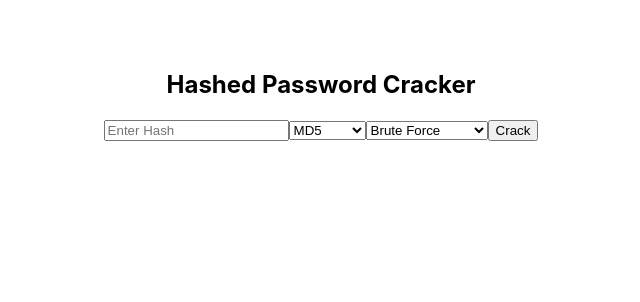
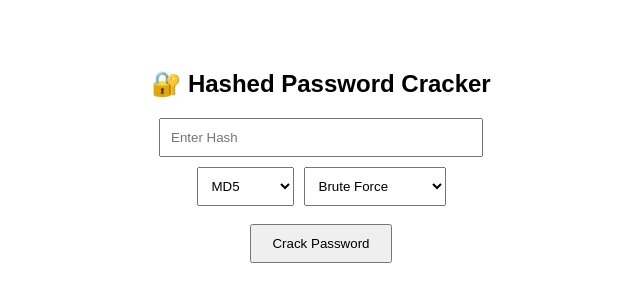
Before and after one commit to anukharvi/hashed-password-cracker-frontend, a React (Create React App) app: page / in a window 1280 px wide. Shown: the top 302 px of the page, without its empty margins (319-959 px from the left). Built offline with nearby package versions, Linux system fonts and the light colour scheme.

Commit message:
Updated App.js with improved UI and fixed API call

```diff
--- a/src/App.js
+++ b/src/App.js
@@ -6,49 +6,70 @@ function App() {
     const [algorithm, setAlgorithm] = useState("md5");
     const [method, setMethod] = useState("brute-force");
     const [result, setResult] = useState(null);
+    const [error, setError] = useState("");
+
+    // ✅ Correct Backend API URL
+    const API_URL = "https://hashed-password-cracker-backend.onrender.com/crack";
 
     const handleSubmit = async (e) => {
         e.preventDefault();
+        setError(""); // Clear previous errors
+        setResult(null); // Reset result before new request
+
         try {
-            const response = await axios.post("https://hashed-password-cracker-backend.onrender.com", {
+            console.log("🔍 Sending request to backend:", { hash, algorithm, method });
+
+            const response = await axios.post(API_URL, {
                 hash,
                 algorithm,
                 method,
             });
+
+            console.log("✅ API Response:", response.data);
             setResult(response.data);
         } catch (error) {
-            console.error("Error:", error);
+            console.error("❌ API Error:", error);
+            setError("Failed to connect to backend. Check console for details.");
         }
     };
 
     return (
-        <div style={{ textAlign: "center", padding: "50px" }}>
-            <h2>Hashed Password Cracker</h2>
-            <form onSubmit={handleSubmit}>
+        <div style={{ textAlign: "center", padding: "50px", fontFamily: "Arial, sans-serif" }}>
+            <h2>🔐 Hashed Password Cracker</h2>
+            <form onSubmit={handleSubmit} style={{ marginBottom: "20px" }}>
                 <input
                     type="text"
                     placeholder="Enter Hash"
                     value={hash}
                     onChange={(e) => setHash(e.target.value)}
+                    required
+                    style={{ padding: "10px", width: "300px", marginBottom: "10px" }}
                 />
-                <select value={algorithm} onChange={(e) => setAlgorithm(e.target.value)}>
+                <br />
+                <select value={algorithm} onChange={(e) => setAlgorithm(e.target.value)}
+                    style={{ padding: "10px", marginRight: "10px" }}>
                     <option value="md5">MD5</option>
                     <option value="sha1">SHA-1</option>
                     <option value="sha256">SHA-256</option>
                 </select>
-                <select value={method} onChange={(e) => setMethod(e.target.value)}>
+                <select value={method} onChange={(e) => setMethod(e.target.value)}
+                    style={{ padding: "10px" }}>
                     <option value="brute-force">Brute Force</option>
                     <option value="dictionary">Dictionary Attack</option>
                 </select>
-                <button type="submit">Crack</button>
+                <br /><br />
+                <button type="submit" style={{ padding: "10px 20px", cursor: "pointer" }}>Crack Password</button>
             </form>
+
+            {error && <p style={{ color: "red", fontWeight: "bold" }}>{error}</p>}
+
             {result && (
-                <div>
+                <div style={{ marginTop: "20px", padding: "10px", border: "1px solid gray", display: "inline-block" }}>
                     <h3>Result:</h3>
                     {result.success ? (
-                        <p>Cracked Password: {result.password}</p>
+                        <p style={{ color: "green", fontWeight: "bold" }}>Cracked Password: {result.password}</p>
                     ) : (
-                        <p>Password not found</p>
+                        <p style={{ color: "red", fontWeight: "bold" }}>Password not found</p>
                     )}
                 </div>
             )}
```
